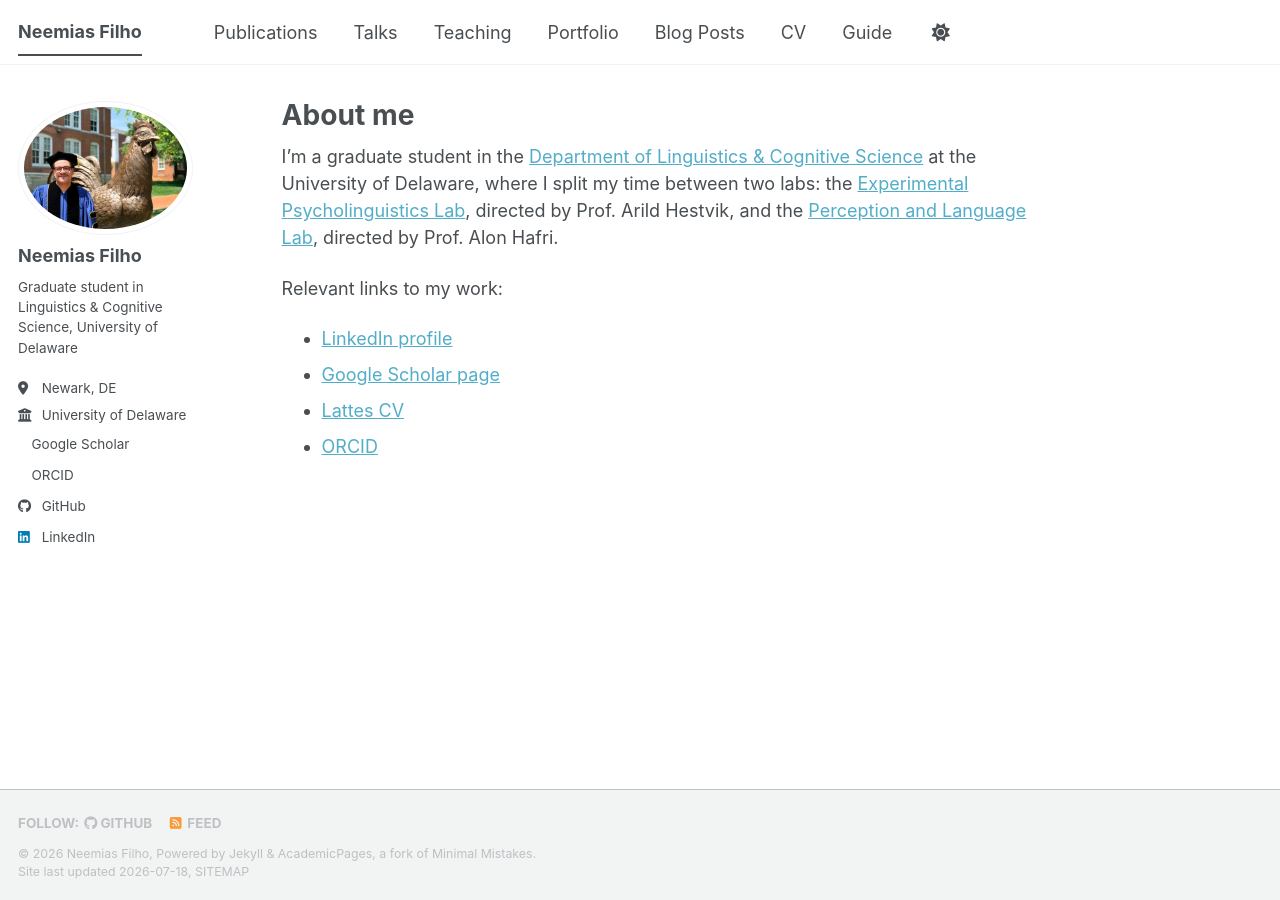
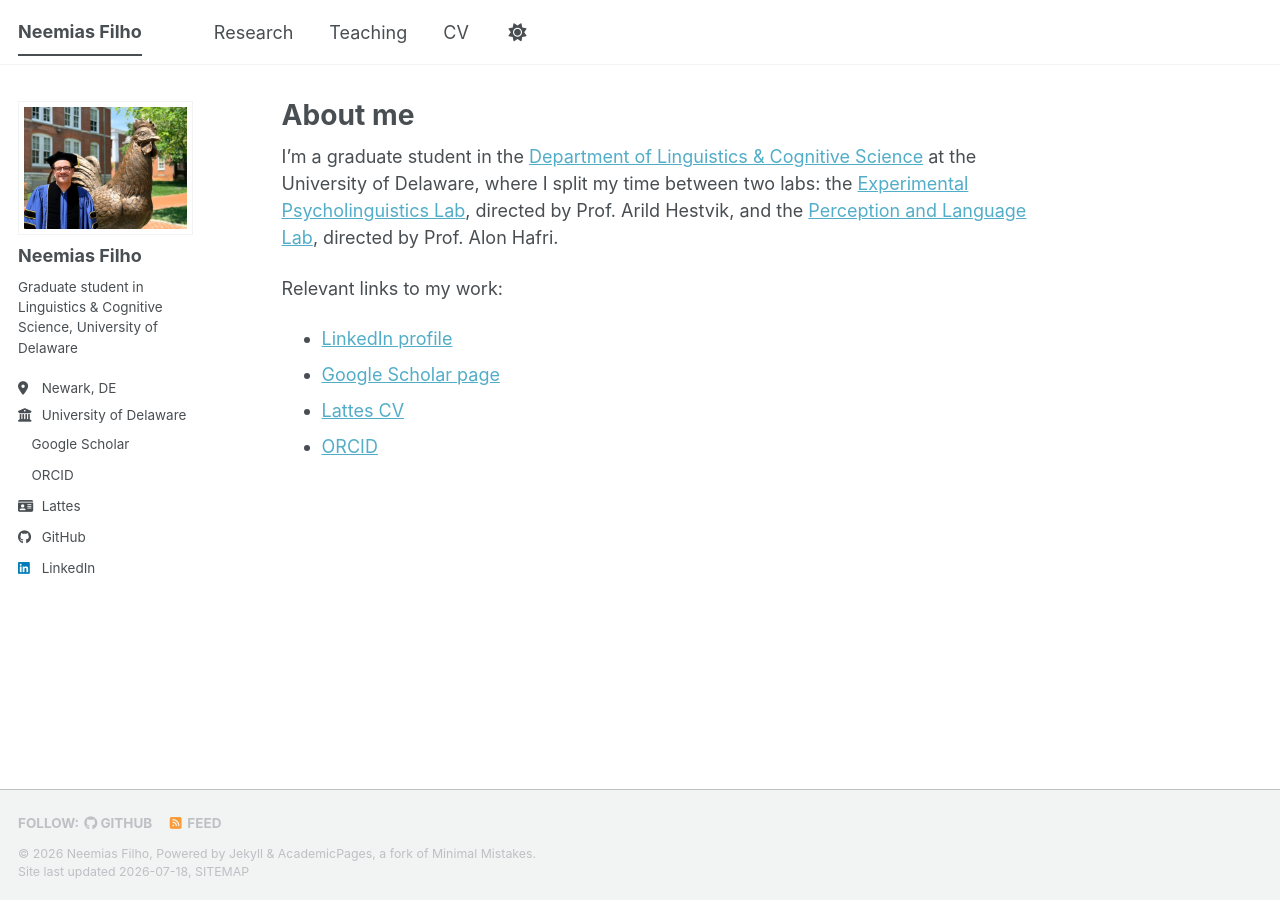
Before and after one commit to nsfio/nsfio.github.io, a Jekyll site: the page built from _pages/about.md, in a window 1280 px wide. Built offline with Jekyll 4.4.1, drawn with Linux system fonts in a browser that asks for light colours; a style sheet for code colours, icons or effects is not loaded.

Commit message:
changed nav structure

```diff
--- a/_config.yml
+++ b/_config.yml
@@ -39,6 +39,7 @@ author:
   inspire-hep      : # URL
   impactstory      : # URL
   orcid            : "https://orcid.org/0000-0002-6199-9431"
+  lattes           : "http://lattes.cnpq.br/7194316162247342"
   semantic         : # URL
   ssrn             : # URL
   pubmed           :
--- a/_data/navigation.yml
+++ b/_data/navigation.yml
@@ -8,26 +8,14 @@
 #      Markdown formatted page while the second is generated using JSON.
 
 main:
-  - title: "Publications"
-    url: /publications/
-
-  - title: "Talks"
-    url: /talks/
+  - title: "Research"
+    url: /research/
 
   - title: "Teaching"
     url: /teaching/
-
-  - title: "Portfolio"
-    url: /portfolio/
-
-  - title: "Blog Posts"
-    url: /year-archive/
 
   - title: "CV"
     url: /cv/
 
   # - title: "CV"
   #   url: /cv-json/
-
-  - title: "Guide"
-    url: /markdown/
--- a/_includes/author-profile.html
+++ b/_includes/author-profile.html
@@ -55,6 +55,9 @@
       {% endif %}
       {% if author.orcid %}
         <li><a href="{{ author.orcid }}"><i class="ai ai-orcid ai-fw icon-pad-right"></i>ORCID</a></li>
+      {% endif %}
+      {% if author.lattes %}
+        <li><a href="{{ author.lattes }}"><i class="fas fa-fw fa-id-card icon-pad-right" aria-hidden="true"></i>Lattes</a></li>
       {% endif %}
       {% if author.pubmed %}
         <li><a href="{{ author.pubmed }}"><i class="ai ai-pubmed ai-fw icon-pad-right"></i>PubMed</a></li>
--- a/_pages/publications.html
+++ b/_pages/research.html
@@ -1,7 +1,7 @@
 ---
 layout: archive
-title: "Publications"
-permalink: /publications/
+title: "Research"
+permalink: /research/
 author_profile: true
 ---
 
--- a/_sass/layout/_sidebar.scss
+++ b/_sass/layout/_sidebar.scss
@@ -155,7 +155,7 @@
 
   img {
     max-width: 175px;
-    border-radius: 50%;
+    border-radius: 0;
 
     @include breakpoint($large) {
       padding: 5px;
```
